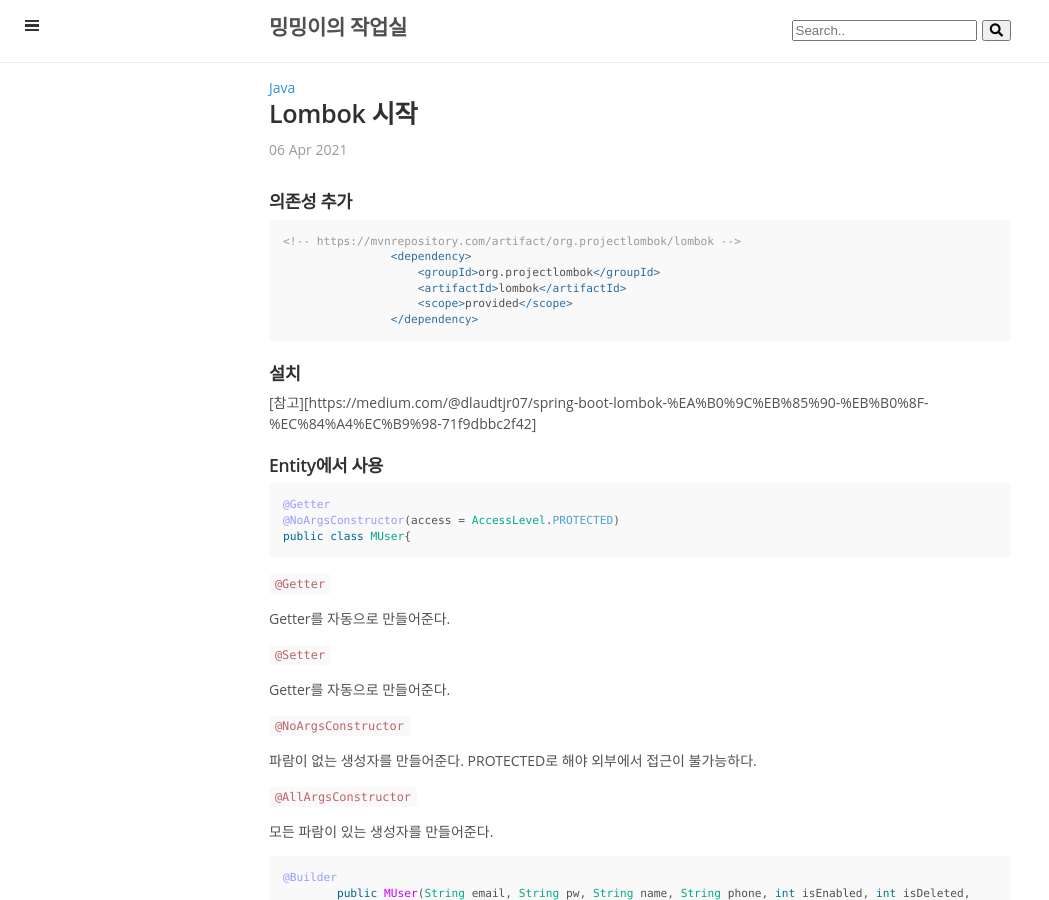
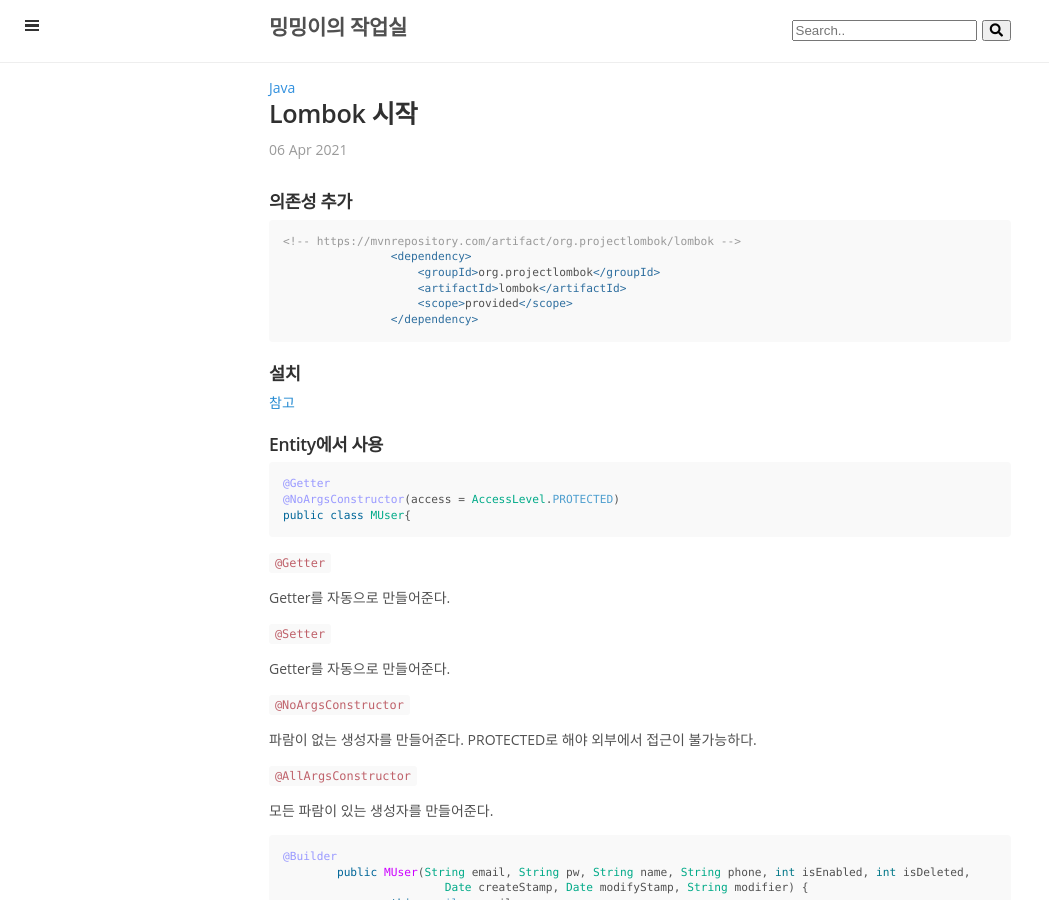
Before and after one commit to mingportal0/mingportal0.github.io, a Jekyll site: the page built from _posts/2021-04-06-lombok.md, in a window 1280 px wide and 900 px high. Shown: the whole window, without its empty margins (0-1049 px from the left). Built offline with Jekyll 4.4.1, drawn with Linux system fonts in a browser that asks for light colours; nearby versions of some CDN libraries; comment, search, counter and statistics services are not loaded.

Commit message:
update link

```diff
--- a/_posts/2021-04-06-lombok.md
+++ b/_posts/2021-04-06-lombok.md
@@ -24,7 +24,7 @@ comment: yes
 
 ### 설치
 
-[참고][https://medium.com/@dlaudtjr07/spring-boot-lombok-%EA%B0%9C%EB%85%90-%EB%B0%8F-%EC%84%A4%EC%B9%98-71f9dbbc2f42]
+[참고](https://medium.com/@dlaudtjr07/spring-boot-lombok-%EA%B0%9C%EB%85%90-%EB%B0%8F-%EC%84%A4%EC%B9%98-71f9dbbc2f42)
 
 
 
```
